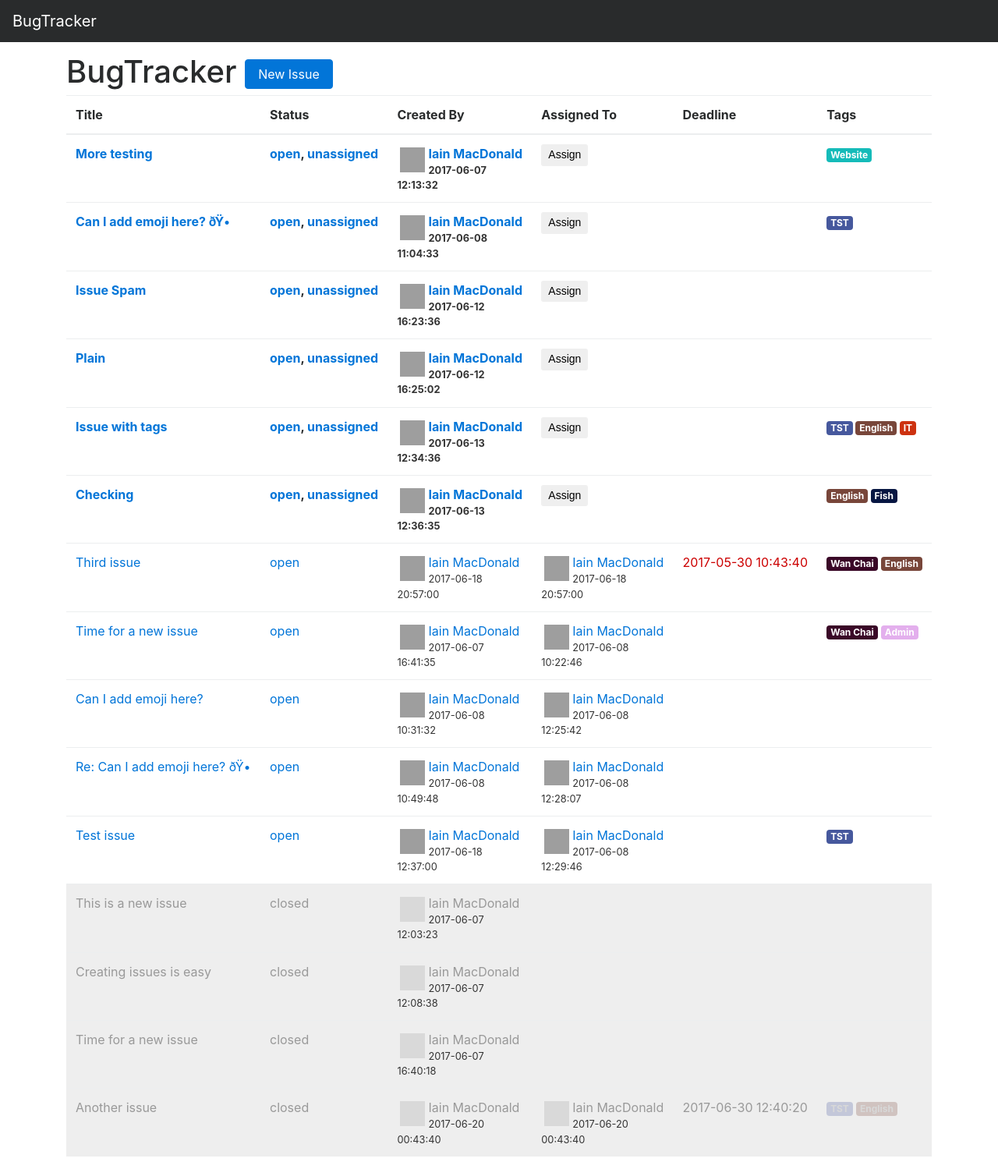
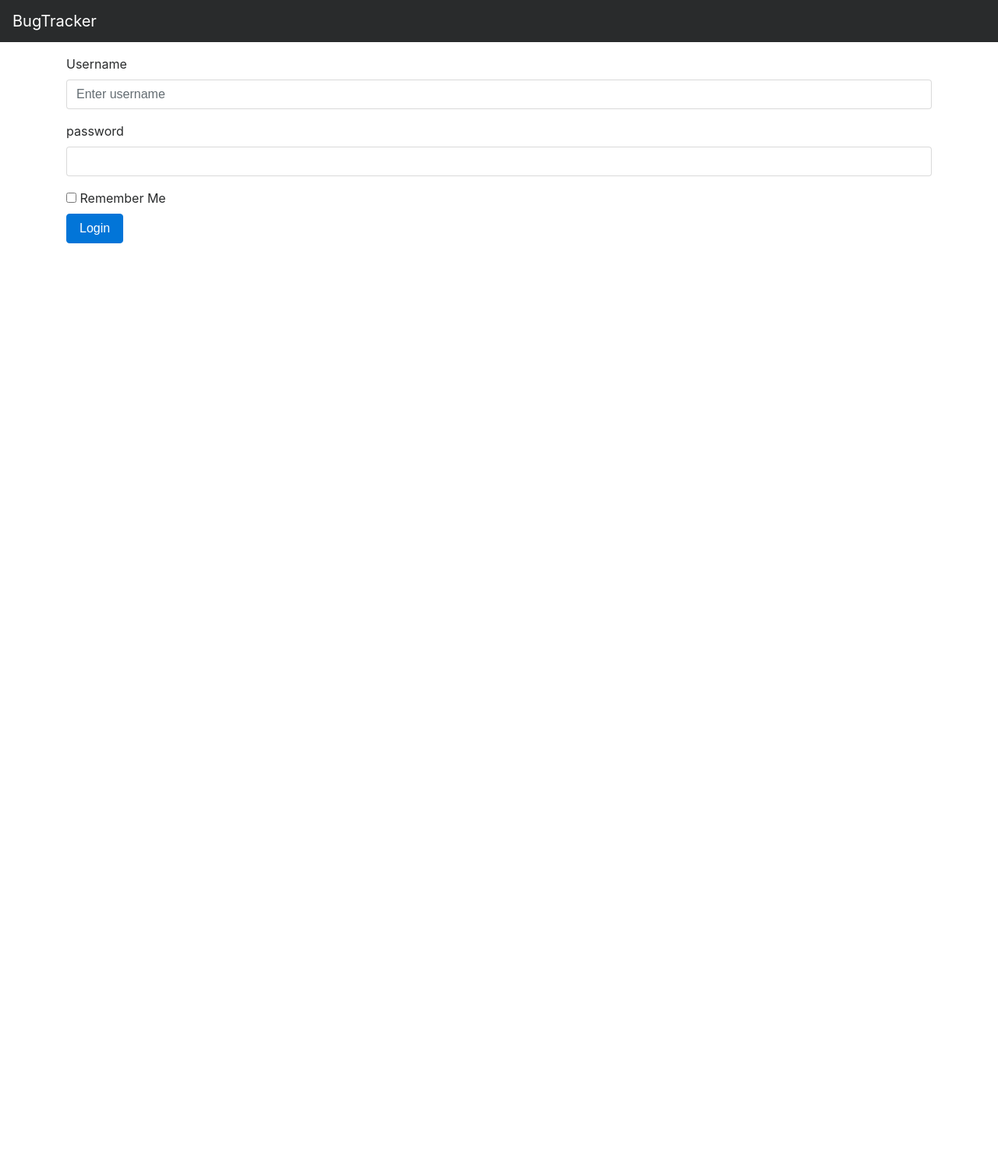
Before and after one commit to IJMacD/bugtracker2, a PHP site: page /c/bugtracker2/login in a window 1280 px wide. Shown: the whole page at 78% size. After the commit the page ends 312 px from the top, so only its background shows below. Run offline with PHP 8.4, Linux system fonts and the light colour scheme; data comes from the database, SQL or seed files in the repository; both versions use the stored data as it was after the commit; grey boxes are pictures that could not be loaded.

Commit message:
Enable login

```diff
--- a/include/db.php
+++ b/include/db.php
@@ -4,6 +4,8 @@
 define("DB_NAME", "bugtracker");
 define("DB_USER", "bugtracker");
 define("DB_PASS", "il3ii388i5");
+
+define("USER_TIMEOUT", 30);
 
 class DB {
 
@@ -36,7 +38,7 @@
 
     $order = " ORDER BY status DESC, assignee_email = '' DESC, deadline = '0000-00-00 00:00:00' ASC, deadline ASC, created ASC";
 
-    $stmt = $this->db->prepare(_selectIssues() . $where . $order);
+    $stmt = $this->db->prepare($this->_selectIssues() . $where . $order);
 
     $stmt->execute($values);
 
@@ -45,7 +47,7 @@
 
   function getIssue($id) {
 
-    $stmt = $this->db->prepare(_selectIssues() . " WHERE a.id = ?");
+    $stmt = $this->db->prepare($this->_selectIssues() . " WHERE a.id = ?");
 
     $stmt->execute(array($id));
 
@@ -148,13 +150,133 @@
 
     return $stmt->fetchAll(PDO::FETCH_COLUMN);
   }
+
+  /* ==============================
+   *  Login
+   * ==============================
+   */
+
+  /**
+    * confirmUserPass - Checks whether or not the given
+    * username is in the database, if so it checks if the
+    * given password is the same password in the database
+    * for that user. If the user doesn't exist or if the
+    * passwords don't match up, it returns `false`.
+    * On success it returns `true`.
+    */
+  function confirmUserPass($username, $password){
+    $stmt = $this->db->prepare("SELECT password FROM users WHERE email = ?");
+    $stmt->execute(array($username));
+    $hash = $stmt->fetchColumn();
+
+    return password_verify($password, $hash);
   }
 
-// Singleton
-$db = new DB;
+  /**
+    * confirmUserID - Checks whether or not the given
+    * username is in the database, if so it checks if the
+    * given userid is the same userid in the database
+    * for that user. If the user doesn't exist or if the
+    * userids don't match up, it returns an error code.
+    * On success it returns `true`.
+    */
+  function confirmUserID($username, $userid){
+    $stmt = $this->db->prepare("SELECT COUNT(*) FROM activeusers WHERE username = ? AND userid = ?");
+    $stmt->execute(array($username, $userid));
+    $count = $stmt->fetchColumn();
 
+    return $count > 0;
+  }
 
-function _selectIssues() {
+  /**
+  * usernameTaken - Returns true if the username has
+  * been taken by another user, false otherwise.
+  */
+  function usernameTaken($username){
+    $stmt = $this->db->prepare("SELECT COUNT(*) FROM users WHERE email = ?");
+    $stmt->execute(array($username));
+    $count = $stmt->fetchColumn();
+
+    return $count > 0;
+  }
+
+  /**
+  * addNewUser - Inserts the given (username, password)
+  * info into the database. Appropriate user level is set.
+  * Returns true on success, false otherwise.
+  */
+  function addNewUser($username, $password, $name){
+    $stmt = $this->db->prepare("INSERT INTO users (email, name, password) VALUES (?,?,?)");
+    $result = $stmt->execute(array($username, $name, password_hash($password, PASSWORD_DEFAULT)));
+
+    return $result;
+  }
+
+  /**
+  * updateUserField - Updates a field, specified by the field
+  * parameter, in the user's row of the database.
+  */
+  function updateUserField($username, $field, $value){
+    $stmt = $this->db->prepare("UPDATE users SET `$field` = ? WHERE email = ?");
+    $result = $stmt->execute(array($value, $username));
+
+    return $result;
+  }
+
+  /**
+  * setUserId - Updates userid in the user's row of the database.
+  */
+  function updateUserID($username, $value){
+    $stmt = $this->db->prepare("UPDATE activeusers SET `userid` = ? WHERE email = ?");
+    $result = $stmt->execute(array($value, $username));
+
+    return $result;
+  }
+
+  /**
+  * getUserInfo - Returns the result array from a mysql
+  * query asking for all information stored regarding
+  * the given username. If query fails, NULL is returned.
+  */
+  function getUserInfo($username){
+    $stmt = $this->db->prepare("SELECT *,email as 'username' FROM users WHERE email = ?");
+    $stmt->execute(array($username));
+
+    return $stmt->fetch(PDO::FETCH_ASSOC);
+  }
+
+  /**
+  * addActiveUser - Updates username's last active timestamp
+  * in the database, and also adds him to the table of
+  * active users, or updates timestamp if already there.
+  */
+  function addActiveUser($username, $userid, $time){
+    $stmt = $this->db->prepare("REPLACE INTO activeusers (username, userid, `timestamp`) VALUES (?,?,FROM_UNIXTIME(?))");
+    $result = $stmt->execute(array($username, $userid, $time));
+
+    return $result;
+  }
+
+  /* removeActiveUser */
+  function removeActiveUser($username, $userid = false){
+    $sql = "DELETE FROM activeusers WHERE username = ?";
+    $values = array($username);
+
+    if ($userid !== false) {
+      $sql .= " AND userid = ?";
+      $values[] = $userid;
+    }
+
+    $stmt = $this->db->prepare($sql);
+    $stmt->execute($values);
+  }
+
+  /* removeInactiveUsers */
+   function removeInactiveUsers(){
+    $this->db->exec("DELETE FROM activeusers WHERE `timestamp` < " . (time() - USER_TIMEOUT * 60));
+  }
+
+  private function _selectIssues() {
     return "SELECT
       a.id as id,title,status,description,
       UNIX_TIMESTAMP(created) as 'date',
@@ -170,3 +292,7 @@
         LEFT JOIN users b ON a.creator = b.email
         LEFT JOIN users c ON a.assignee = c.email";
   }
+}
+
+// Singleton
+$db = new DB;
--- /dev/null
+++ b/include/session.php
@@ -0,0 +1,284 @@
+<?php
+/**
+ * Session.php
+ *
+ * The Session class is meant to simplify the task of keeping
+ * track of logged in users and also guests.
+ *
+ * Written by: Jpmaster77 a.k.a. The Grandmaster of C++ (GMC)
+ * Last Updated: June 15, 2011 by Ivan Novak
+ */
+
+define("COOKIE_EXPIRE", 60*60*24*100);  //100 days by default
+define("COOKIE_PATH", "/");  //Available in whole domain
+
+include(__DIR__."/db.php");
+include(__DIR__."/form.php");
+
+class Session
+{
+   var $username;     //Username given on sign-up
+   var $userid;       //Random value generated on current login
+   var $userlevel;    //The level to which the user pertains
+   var $time;         //Time user was last active (page loaded)
+   var $logged_in;    //True if user is logged in, false otherwise
+   var $userinfo = array();  //The array holding all user info
+   var $url;          //The page url current being viewed
+   var $referrer;     //Last recorded site page viewed
+
+   /**
+    * Note: referrer should really only be considered the actual
+    * page referrer in process.php, any other time it may be
+    * inaccurate.
+    */
+   /* Class constructor */
+   function Session(){
+      $this->time = time();
+      $this->startSession();
+   }
+
+   /**
+    * startSession - Performs all the actions necessary to
+    * initialize this session object. Tries to determine if the
+    * the user has logged in already, and sets the variables
+    * accordingly. Also takes advantage of this page load to
+    * update the active visitors tables.
+    */
+   function startSession(){
+      global $db;  //The database connection
+      session_start();   //Tell PHP to start the session
+
+      /* Determine if user is logged in */
+      $this->logged_in = $this->checkLogin();
+
+      /**
+       * Clear username
+       */
+      if(!$this->logged_in){
+         $this->username = "";
+         $this->userlevel = 0;
+      }
+      /* Update users last active timestamp */
+      else{
+         $db->addActiveUser($this->username, $this->userid, $this->time);
+      }
+
+      /* Remove inactive visitors from database */
+      $db->removeInactiveUsers();
+
+      /* Set referrer page */
+      if(isset($_SESSION['url'])){
+         $this->referrer = $_SESSION['url'];
+      }else{
+         $this->referrer = "/";
+      }
+
+      /* Set current url */
+      $this->url = $_SESSION['url'] = $_SERVER['REQUEST_URI'];
+   }
+
+   /**
+    * checkLogin - Checks if the user has already previously
+    * logged in, and a session with the user has already been
+    * established. Also checks to see if user has been remembered.
+    * If so, the database is queried to make sure of the user's
+    * authenticity. Returns true if the user has logged in.
+    */
+   function checkLogin(){
+      global $db;  //The database connection
+
+      /* Check if user has been remembered */
+      if(isset($_COOKIE['cookname']) && isset($_COOKIE['cookid'])){
+         $this->username = $_SESSION['username'] = $_COOKIE['cookname'];
+         $this->userid   = $_SESSION['userid']   = $_COOKIE['cookid'];
+      }
+
+      /* Username and userid have been set and not guest */
+      if(isset($_SESSION['username']) && isset($_SESSION['userid']) &&
+         $_SESSION['username'] != ""){
+
+         /* Confirm that username and userid are valid */
+         if(!$db->confirmUserID($_SESSION['username'], $_SESSION['userid'])){
+            /* Variables are incorrect, user not logged in */
+            unset($_SESSION['username']);
+            unset($_SESSION['userid']);
+            return false;
+         }
+
+         /* User is logged in, set class variables */
+         $this->userinfo  = $db->getUserInfo($_SESSION['username']);
+         $this->username  = $this->userinfo['username'];
+         $this->userid    = $_SESSION['userid'];
+        //  $this->userlevel = $this->userinfo['userlevel'];
+
+        //  /* auto login hash expires in three days */
+        //  if($this->userinfo['hash_generated'] < (time() - (60*60*24*3))){
+        //  	/* Update the hash */
+	    //      $db->updateUserField($this->userinfo['username'], 'hash', $this->generateRandID());
+	    //      $db->updateUserField($this->userinfo['username'], 'hash_generated', time());
+        //  }
+
+         return true;
+      }
+      /* User not logged in */
+      else{
+         return false;
+      }
+   }
+
+   /**
+    * login - The user has submitted his username and password
+    * through the login form, this function checks the authenticity
+    * of that information in the database and creates the session.
+    * Effectively logging in the user if all goes well.
+    */
+   function login($subuser, $subpass, $subremember){
+      global $db, $form;  //The database and form object
+
+      /* Username error checking */
+      $field = "username";  //Use field name for username
+      if(!$subuser || strlen($subuser = trim($subuser)) == 0){
+         $form->setError($field, "* Username not entered");
+      }
+
+      /* Password error checking */
+      $field = "password";  //Use field name for password
+      if(!$subpass){
+         $form->setError($field, "* Password not entered");
+      }
+
+      /* Return if form errors exist */
+      if($form->num_errors > 0){
+         return false;
+      }
+
+      /* Checks that username is in database and password is correct */
+      $subuser = stripslashes($subuser);
+      $result = $db->confirmUserPass($subuser, $subpass);
+
+      /* Check error codes */
+      if(!$result){
+         $field = "username";
+         $form->setError($field, "* Username or Password not correct");
+         $field = "password";
+         $form->setError($field, "* Username or Password not correct");
+      }
+
+      /* Return if form errors exist */
+      if($form->num_errors > 0){
+         return false;
+      }
+
+      /* Username and password correct, register session variables */
+      $this->userinfo  = $db->getUserInfo($subuser);
+      $this->username  = $_SESSION['username'] = $this->userinfo['username'];
+      $this->userid    = $_SESSION['userid']   = $this->generateRandID();
+    //   $this->userlevel = $this->userinfo['userlevel'];
+
+      /* Insert userid into database and update active users table */
+      $db->addActiveUser($this->username, $this->userid, $this->time);
+
+      /**
+       * This is the cool part: the user has requested that we remember that
+       * he's logged in, so we set two cookies. One to hold his username,
+       * and one to hold his random value userid. It expires by the time
+       * specified. Now, next time he comes to our site, we will
+       * log him in automatically, but only if he didn't log out before he left.
+       */
+      if($subremember){
+         setcookie("cookname", $this->username, time()+COOKIE_EXPIRE, COOKIE_PATH);
+         setcookie("cookid",   $this->userid,   time()+COOKIE_EXPIRE, COOKIE_PATH);
+      }
+
+      /* Login completed successfully */
+      return true;
+   }
+
+   /**
+    * logout - Gets called when the user wants to be logged out of the
+    * website. It deletes any cookies that were stored on the users
+    * computer as a result of him wanting to be remembered, and also
+    * unsets session variables and demotes his user level.
+    */
+   function logout(){
+      global $db;  //The database connection
+
+      /**
+       * Delete cookies - the time must be in the past.
+       */
+      if(isset($_COOKIE['cookname']) && isset($_COOKIE['cookid'])){
+         setcookie("cookname", "", time()-1, COOKIE_PATH);
+         setcookie("cookid",   "", time()-1, COOKIE_PATH);
+      }
+
+      /* Unset PHP session variables */
+      unset($_SESSION['username']);
+      unset($_SESSION['userid']);
+
+      /* Reflect fact that user has logged out */
+      $this->logged_in = false;
+
+      /**
+       * Remove from active users table.
+       */
+      $db->removeActiveUser($this->username);
+
+      /* Set user level to guest */
+      $this->username  = "";
+      $this->userlevel = 0;
+   }
+
+   /**
+    * isAdmin - Returns true if currently logged in user is
+    * an administrator, false otherwise.
+    */
+   function isAdmin(){
+      return ($this->userlevel == ADMIN_LEVEL ||
+              $this->username  == ADMIN_NAME);
+   }
+
+   /**
+    * generateRandID - Generates a string made up of randomized
+    * letters (lower and upper case) and digits and returns
+    * the md5 hash of it to be used as a userid.
+    */
+   function generateRandID(){
+      return md5($this->generateRandStr(16));
+   }
+
+   /**
+    * generateRandStr - Generates a string made up of randomized
+    * letters (lower and upper case) and digits, the length
+    * is a specified parameter.
+    */
+   function generateRandStr($length){
+      $randstr = "";
+      for($i=0; $i<$length; $i++){
+         $randnum = mt_rand(0,61);
+         if($randnum < 10){
+            $randstr .= chr($randnum+48);
+         }else if($randnum < 36){
+            $randstr .= chr($randnum+55);
+         }else{
+            $randstr .= chr($randnum+61);
+         }
+      }
+      return $randstr;
+   }
+
+   function cleanInput($post = array()) {
+        foreach($post as $k => $v){
+            $post[$k] = trim(htmlspecialchars($v));
+        }
+        return $post;
+    }
+};
+
+/**
+ * Initialize session object - This must be initialized before
+ * the form object because the form uses session variables,
+ * which cannot be accessed unless the session has started.
+ */
+$session = new Session;
+// /* Initialize form object */
+$form = new Form;
--- a/index.php
+++ b/index.php
@@ -12,6 +12,7 @@
 
 define("URL_BASE", "/c/bugtracker2");
 
+require_once("./include/session.php");
 require_once("./include/issue.php");
 require_once("./include/Parsedown.php");
 
@@ -34,6 +35,12 @@
 }
 
 switch (count($parts) > 0 ? $parts[0] : "") {
+  case "login":
+    $context = array();
+    $context["username_error"] = $form->error("username");
+    $context["password_error"] = $form->error("password");
+    viewLogin($context);
+    break;
   case "issue":
     if (count($parts) >= 2) {
 
@@ -135,6 +142,16 @@
   case "project":
     // methodUnavailable();
     // break;
+  case "process":
+    if(count($parts) >= 2) {
+      switch($parts[1]) {
+        case "login":
+          processLogin();
+          break;
+      }
+      break;
+    }
+    // no break
   default:
     $options = array();
     $context = array();
@@ -143,6 +160,8 @@
       $context['title'] = "Status: ".htmlspecialchars($_GET['status']);
     }
     $context["issues"] = $issue->getIssues($options);
+    $context["logged_in"] = $session->logged_in;
+    $context["username"] = $session->username;
     viewIndex($context);
 }
 
@@ -165,6 +184,15 @@
     <?php echo $title ?>
     <a class="btn btn-primary" href="<?php echo $new_link; ?>">New Issue</a>
   </h1>
+
+  <?php
+  if($context["logged_in"]) {
+    echo '<p>Logged in as '.$context["username"].'</p>';
+  }
+  else {
+    echo '<a href="'.URL_BASE.'/login">Login</a>';
+  }
+  ?>
 
   <table class="table">
     <thead>
@@ -455,8 +483,6 @@
   renderFooter();
 }
 
-
-
 function viewNewIssue($context) {
   global $db;
 
@@ -495,6 +521,34 @@
     </div>
     <input type="hidden" name="notify" value="<?php echo $notify; ?>" />
     <button type="submit" class="btn btn-primary">Submit</button>
+  </form>
+
+  <?php
+  renderFooter();
+}
+
+function viewLogin($context) {
+  renderHeader();
+  ?>
+
+  <form action="<?php echo URL_BASE . "/process/login"; ?>" method="post">
+    <div class="form-group <?php echo $context['username_error'] ? "has-danger" : ""; ?>">
+      <label for="username">Username</label>
+      <input type="text" class="form-control" id="username" name="username" placeholder="Enter username" required>
+      <small><?php echo $context['username_error']; ?></small>
+    </div>
+    <div class="form-group <?php echo $context['password_error'] ? "has-danger" : ""; ?>">
+      <label for="password">password</label>
+      <input type="password" class="form-control" id="password" name="password" required>
+      <small><?php echo $context['password_error']; ?></small>
+    </div>
+    <div class="form-check">
+      <label class="form-check-label" for="remember">
+        <input type="checkbox" class="form-check-input" id="remember" name="remember">
+        Remember Me
+      </label>
+    </div>
+    <button type="submit" class="btn btn-primary">Login</button>
   </form>
 
   <?php
@@ -721,3 +775,20 @@
   header("Location: ".$url);
   exit;
 }
+
+function processLogin() {
+  global $session, $form;
+
+  $retval = $session->login($_POST['username'], $_POST['password'], isset($_POST['remember']));
+
+  /* Login successful */
+  if($retval){
+      redirect(URL_BASE);
+  }
+  /* Login failed */
+  else{
+      $_SESSION['value_array'] = $_POST;
+      $_SESSION['error_array'] = $form->getErrorArray();
+      redirect($session->referrer);
+  }
+}
```
Also changed, not shown: bugtracker.sql (+91 -20 lines), include/form.php (added, +82 -0 lines). Lines whose indentation alone changed are shown as unchanged.
